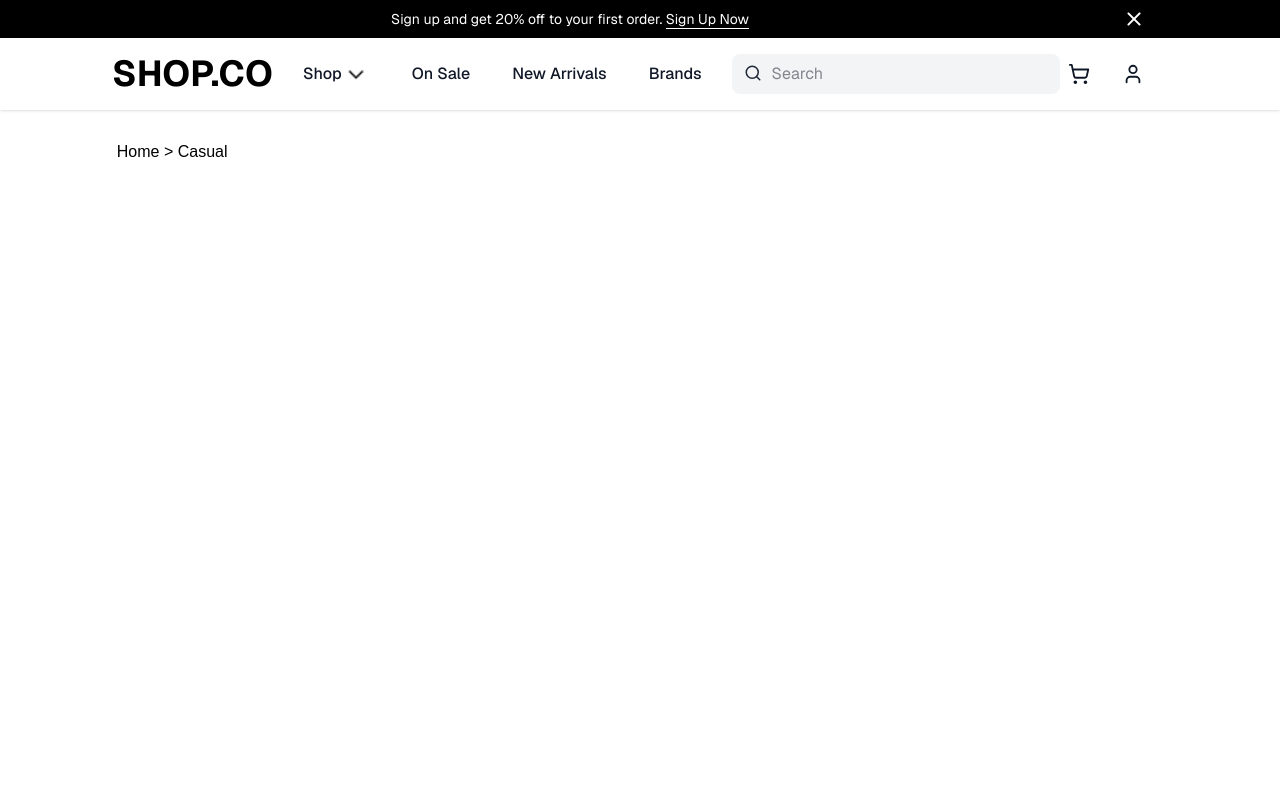
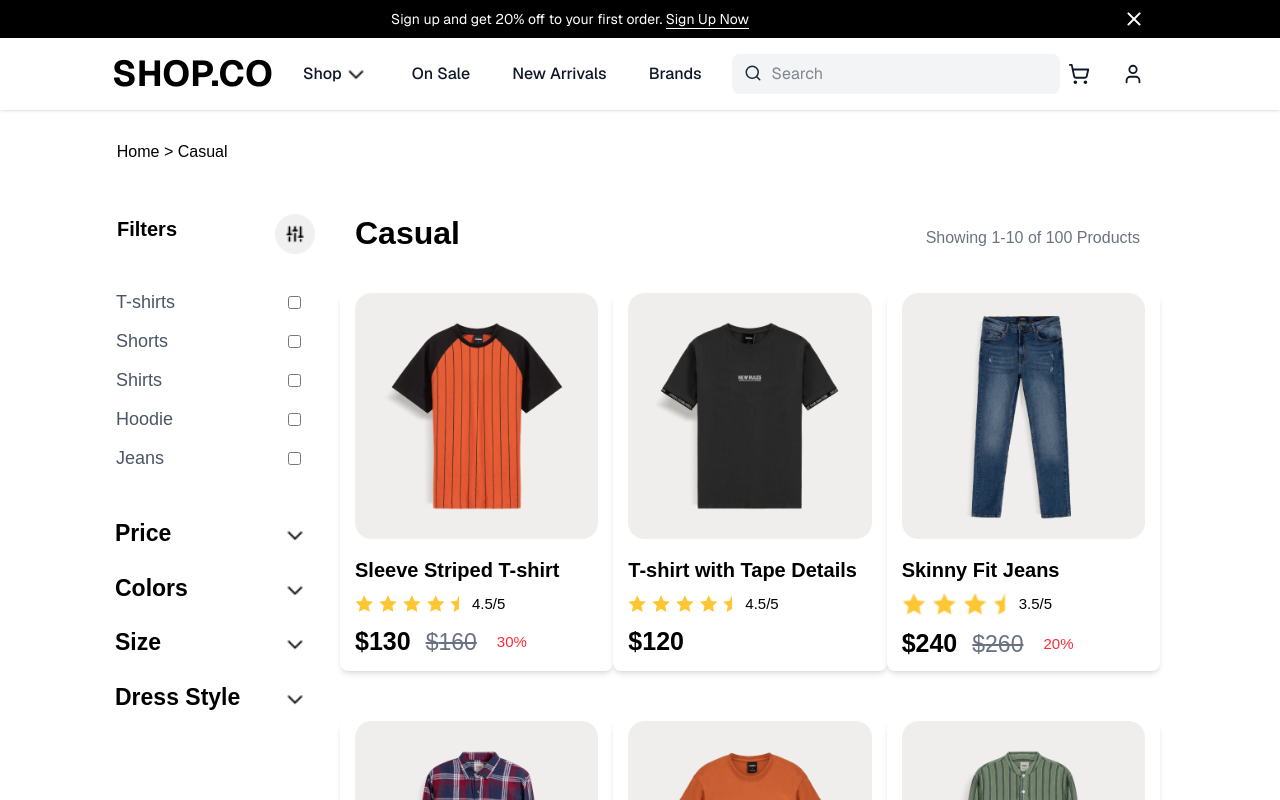
Before and after one commit to Lashagorakudashvili/clothes-shop, a Next.js app: page /Casual in a window 1280 px wide. Shown: the top 800 px of the page. Built offline with nearby package versions, Linux system fonts and the light colour scheme.

Commit message:
pc clothes mostly done

```diff
--- a/src/app/[category]/page.tsx
+++ b/src/app/[category]/page.tsx
@@ -31,7 +31,6 @@ export default function CategoryPage() {
       if (isFilterOpen) {
         document.addEventListener('mousedown', handleClickOutside);
         document.body.style.overflow = 'hidden';
-
       }
       else {
         document.body.style.overflow = '';
@@ -183,15 +182,15 @@ const products: Product[] = [
 
 const ProductCard: React.FC<{ product: Product }> = ({ product }) => (
   <Link href="/coming-soon" className="cursor-pointer">
-    <div className="md:h-full flex flex-col items-center bg-white rounded-lg shadow-md px-[15px] h-[300px]">
+    <div className="md:h-full flex flex-col items-center bg-white rounded-lg shadow-md px-[15px] h-full md:transition-transform duration-200 hover:scale-105">
       <Image
         src={product.image}
         alt={product.name}
         width={295}
         height={298}
-        className="object-cover mb-4"
-      />
-      <h2 className="text-[15px] md:text-[16.5px] lg:text-[25px] xl:text-[33px] 2xl:text-[41px] text-xl font-semibold mb-2 text-black text-left w-full">
+        className="object-cover mb-4 md:w-[250px] lg:w-[300px]"
+        />
+      <h2 className="text-[15px] md:text-[20px] font-semibold mb-2 text-black text-left w-full">
         {product.name}
       </h2>
       <div className="mb-2 w-full flex justify-start">
@@ -203,28 +202,28 @@ const ProductCard: React.FC<{ product: Product }> = ({ product }) => (
           className="object-contain md:w-[70px] lg:w-[104px]"
         />
         {product.stars === "4-5-stars.png" ? (
-          <span className="text-[12px] md:text-[10px] lg:text-[20px] mt-[2px] md:mt-[0px] ml-[13px] text-black">4.5/5</span>
-        ) : (
-          <span className="text-[12px] md:text-[10px] lg:text-[20px] mt-[3.5px] md:mt-[0px] ml-[13px] text-black">3.5/5</span>
-        )}
+            <span className="text-[12px] md:text-[15px] mt-[2px] md:mt-[0px] ml-[13px] text-black">4.5/5</span>
+          ) : (
+            <span className="text-[12px] md:text-[15px] mt-[3.5px] md:mt-[0px] ml-[13px] text-black">3.5/5</span>
+          )}
       </div>
       <div className="flex items-center w-full mb-2">
-        <div className="text-[20px] md:text-[15px] lg:text-[25px] xl:text-[30px] text-2xl font-bold text-black text-left">
+        <div className="text-[20px] md:text-[25px] font-bold text-black text-left">
           ${product.price}
         </div>
         {product.originalPrice && (
           <div
-            className="text-[17px] md:text-[12px] lg:text-[22px] xl:text-[27px] text-sm line-through text-gray-500 ml-auto"
-            style={{ marginLeft: "10px" }}
-          >
+            className="text-[17px] md:text-[23px] line-through text-gray-500 ml-auto"
+            style={{ marginLeft: "15px" }}
+            >
             ${product.originalPrice}
           </div>
         )}
         {product.discount && (
           <div
-            className="text-[14px] md:text-[12px] lg:text-[18px] xl:text-[21px] text-sm text-red-500"
-            style={{ marginLeft: product.originalPrice ? "10px" : "auto" }}
-          >
+            className="text-[14px] md:text-[15px] text-red-500"
+            style={{ marginLeft: product.originalPrice ? "20px" : "auto" }}
+            >
             {product.discount}
           </div>
         )}
@@ -320,14 +319,14 @@ const Paginator: React.FC<{
 
 
   return (
-    <main className="flex flex-col min-h-screen">
+    <main className="flex flex-col min-h-screen overflow-x-hidden">
       <p className="mt-[140px] ml-[1rem] md:ml-[1.8rem] lg:ml-[5rem] xl:ml-[7.3rem] text-[#000000]">
         <Link href={"/"}>Home</Link> &gt; {category}
       </p>
 
 
       {/*  mobile page */}
-      <section  className="relative container md:hidden">
+      <section className="relative md:hidden">
         <div className="flex justify-between items-center px-[0.8rem] mt-[12px]">
           <div>
             <span className="text-black font-bold text-[24px]">{category}</span>
@@ -561,8 +560,213 @@ const Paginator: React.FC<{
 
 
       {/* ///////////// pc page ////////////// */}
+      <section className="hidden md:flex mt-[50px] md:mb-[10rem] lg:mb-[8rem] xl:mb-[5rem]">
 
+        {/* Left: Filters */}
+        <section className="md:w-[230px] lg:w-[320px] xl:w-[380] max-h-[1220px]">
+            {/* pc filter elements */}
+            <div className="md:ml-[13px] lg:ml-[4rem] xl:ml-[100px]">
+              <div className="flex justify-between">
+                <span className="ml-[17px] font-bold text-[20px] text-black">Filters</span>
+                <Image
+                  src="/filter-btn.png"
+                  alt="filter-btn"
+                  width={32}
+                  height={32}
+                  className="w-[40px] h-[40px] mr-[5px]"
+                    />
+              </div>
+              {/* first filter elements (clothes) */}
+              <div className="flex flex-col gap-3 text-[18px] mt-[35px] px-4">
+                {['T-shirts', 'Shorts', 'Shirts', 'Hoodie', 'Jeans'].map((item) => (
+                <label key={item} className="flex justify-between items-center gap-2">
+                  <span className="text-gray-600">{item}</span>
+                  <input type="checkbox" className="accent-black mr-[3px]" />
+                </label>
+                ))}
+              </div>
+              {/* first filter elements (clothes) */}
+
+              {/* second filter elements (price) */}
+              <div className="mt-[44px] px-[15px]">
+                <div className="flex justify-between">
+                  <span className="text-black text-[23px] font-bold">Price</span>
+                  <Image
+                    className={`transition-transform duration-100 h-[20px] w-[20px] mt-[9px]  ${isPriceDropDownOpen ? 'rotate-180' : ''}`}
+                    onClick={togglePriceDropdown}
+                    src="/Arrow-Down.png"
+                    alt="Arrow Down"
+                    width={20}
+                    height={20}
+                  />
+                </div>
+                {/* price range */}
+                <div className={`mb-[70px] px-[20px] ${isPriceDropDownOpen ? 'block' : 'hidden'}`}>
+                  <ReactSlider
+                    className="horizontal-slider w-full h-2 rounded mt-[30px] mx-auto"
+                    trackClassName="example-track bg-black rounded h-full"
+                    defaultValue={[0, 100]}
+                    ariaLabel={['Lower thumb', 'Upper thumb']}
+                    ariaValuetext={state => `Thumb value ${state.valueNow}`}
+                    pearling
+                    minDistance={30}
+                    renderThumb={(props, state) => {
+                      const { key, ...rest } = props;
+                      return (
+                    <div key={key} {...rest} className="relative flex flex-col items-center -mt-2">
+                      <div className="h-6 w-6 bg-black rounded-full cursor-grab shadow-md" />
+                      <div className="mt-[10px] text-[20px] font-[500] text-black select-none">${state.valueNow}</div>
+                    </div>
+                      );
+                    }}
+                  />
+                </div>
+                {/* price range */}
+              </div>
+              {/* second filter elements (price) */}
+
+              {/* third filter elements (colors) */}
+              <div className="mt-[20px] px-[15px]">
+                <div className="flex justify-between">
+                  <span className="text-black text-[23px] font-bold">Colors</span>
+                    <Image
+                      className={`transition-transform duration-100 h-[20px] w-[20px] mt-[9px]  ${isColorDropDownOpen ? 'rotate-180' : ''}`}
+                      onClick={toggleColorDropdown}
+                      src="/Arrow-Down.png"
+                      alt="Arrow Down"
+                      width={20}
+                      height={20}
+                    />
+                  </div>
+                {/* colors */}
+                <div className={`mt-[16px] mb-[30px] flex-wrap gap-[15.5px] ${!isColorDropDownOpen ? 'hidden' : 'flex'}`}>
+                  {colors.map((color, index) => (
+                    <button
+                        key={color.name}
+                        onClick={() => toggleColor(index)}
+                        className="w-[37px] h-[37px] rounded-full border-[3px]"
+                        style={{
+                      backgroundColor: selectedColors[index] ? color.activeBg : color.bg,
+                      borderColor: selectedColors[index] ? color.activeBorder : color.border,
+                        }}
+                      >
+                    </button>
+                  ))}
+                </div>
+                {/* colors */}
+              </div>
+              {/* third filter elements (colors) */}
+
+              {/* fourth filter elements (sizes) */}
+              <div className="mt-[20px] px-[15px]">
+                <div className="flex justify-between">
+                  <span className="text-black text-[23px] font-bold">Size</span>
+                  <Image
+                    className={`transition-transform duration-100 h-[20px] w-[20px] mt-[9px]  ${isSizeDropDownOpen ? 'rotate-180' : ''}`}
+                    onClick={toggleSizeDropDown}
+                    src="/Arrow-Down.png"
+                    alt="Arrow Down"
+                    width={20}
+                    height={20}
+                  />
+                </div>
+                {/* sizes */}
+                <div className={`mt-[16px] grid-cols-3 gap-[8px] ${!isSizeDropDownOpen ? 'hidden' : 'grid'}`}>
+                  {sizes.map((size, index) => (
+                    <button
+                      key={size}
+                      onClick={() => toggleSize(index)}
+                      className={`p-[15px] rounded-full text-[13px] font-medium transition-colors
+                    ${selectedSizes[index] ? 'bg-black text-white' : 'bg-white text-black'}`}
+                    >
+                      {size}
+                    </button>
+                  ))}
+                </div>
+                {/* sizes */}
+              </div>
+              {/* fourth filter elements (sizes) */}
+
+                {/* fifth element (dress styles) */}
+                <div className={`mt-[20px] px-[15px] ${isDressStyleOpen ? 'mb-[80px]' : 'mb-[240px]'}`}>
+                <div className="flex justify-between">
+                  <span className="text-black text-[23px] font-bold">Dress Style</span>
+                  <Image
+                    className={`transition-transform duration-100 h-[20px] w-[20px] mt-[9px] ${isDressStyleOpen ? 'rotate-180' : ''}`}
+                    onClick={toggleDressStyleOpen}
+                    src="/Arrow-Down.png"
+                    alt="Arrow Down"
+                    width={20}
+                    height={20}
+                  />
+                </div>
+                {/* dress styles */}
+                <div className={`flex-col gap-3 text-[18px] mt-[16px] ${!isDressStyleOpen ? 'hidden' : 'flex'}`}>
+                  {['Casual', 'Formal', 'Party', 'Gym'].map((item) => (
+                    <label key={item} className="flex justify-between items-center gap-2">
+                      <span className="text-gray-600">{item}</span>
+                      <input type="checkbox" className="accent-black mr-[3px]" />
+                    </label>
+                  ))}
+                </div>
+                {/* dress styles */}
+              </div>
+              {/* fifth element (dress styles) */}
+
+              {/* sixth element (apply button) */}
+              <div className="mt-[20px] px-[15px]">
+                <button
+                  className="bg-black w-full h-[48px] rounded-full"
+                  onClick={() => setIsFilterOpen(false)}
+                    >
+                  Apply Filter
+                </button>
+              </div>
+              {/* sixth element (apply button) */}
+
+            </div>
+            {/* pc filter elements */}
+
+        </section>
+        {/* Left: Filters */}
+
+
+
+
+        {/*////////////// Right: Content //////////////*/}
+        <section className="flex-1 ml-[20px] -mt-[5px]">
+
+          <div className='flex justify-between'>
+            <span className="text-black text-[32px] ml-[15px] font-bold">Casual</span>
+            <span className='text-gray-500 text-[16px] md:mr-[35px] lg:mr-[100px] xl:mr-[140px] mt-[17px]'>Showing 1-10 of 100 Products</span>
+          </div>
+
+          {/* ///////////// pc clothes ////////////// */}
+          <div>
+            <div className="md:mr-[20px] lg:mr-[80px] xl:mr-[120px] mt-[36px] grid md:grid-cols-2 lg:grid-cols-3 gap-y-[50px] justify-items-center">
+              {shuffledProducts.map((product) => (
+                <ProductCard key={product.id} product={product} />
+              ))}
+            </div>
+
+            {/* pc clothes paginator */}
+            <Paginator
+              currentPage={currentPage}
+              totalPages={totalPages}
+              onPageChange={handlePageChange}
+            />
+            {/* pc clothes paginator */}
+          </div>
+          {/* ///////////// pc clothes ////////////// */}
+
+        </section>
+        {/*////////////// Right: Content //////////////*/}
+
+
+
+      </section>
       {/* ///////////// pc page ////////////// */}
+
 
 
     </main>
```
